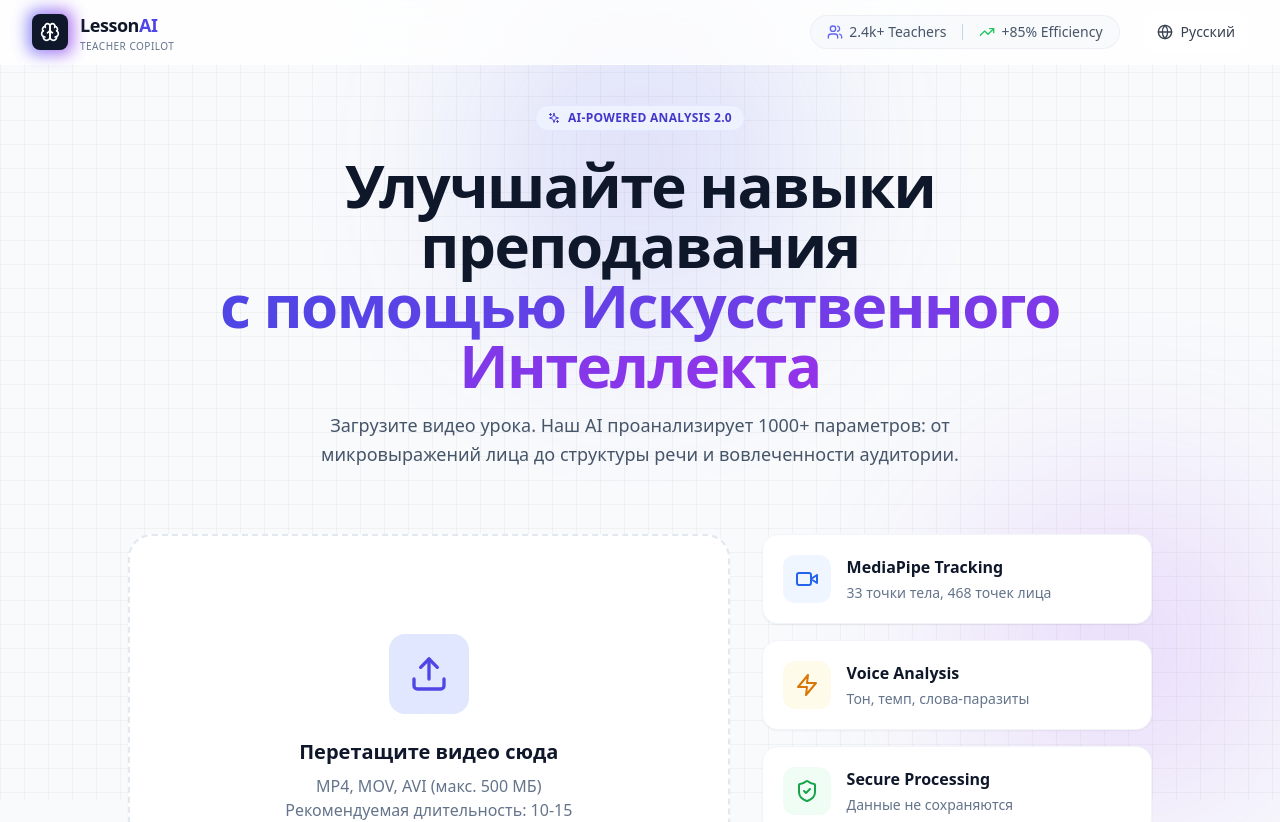
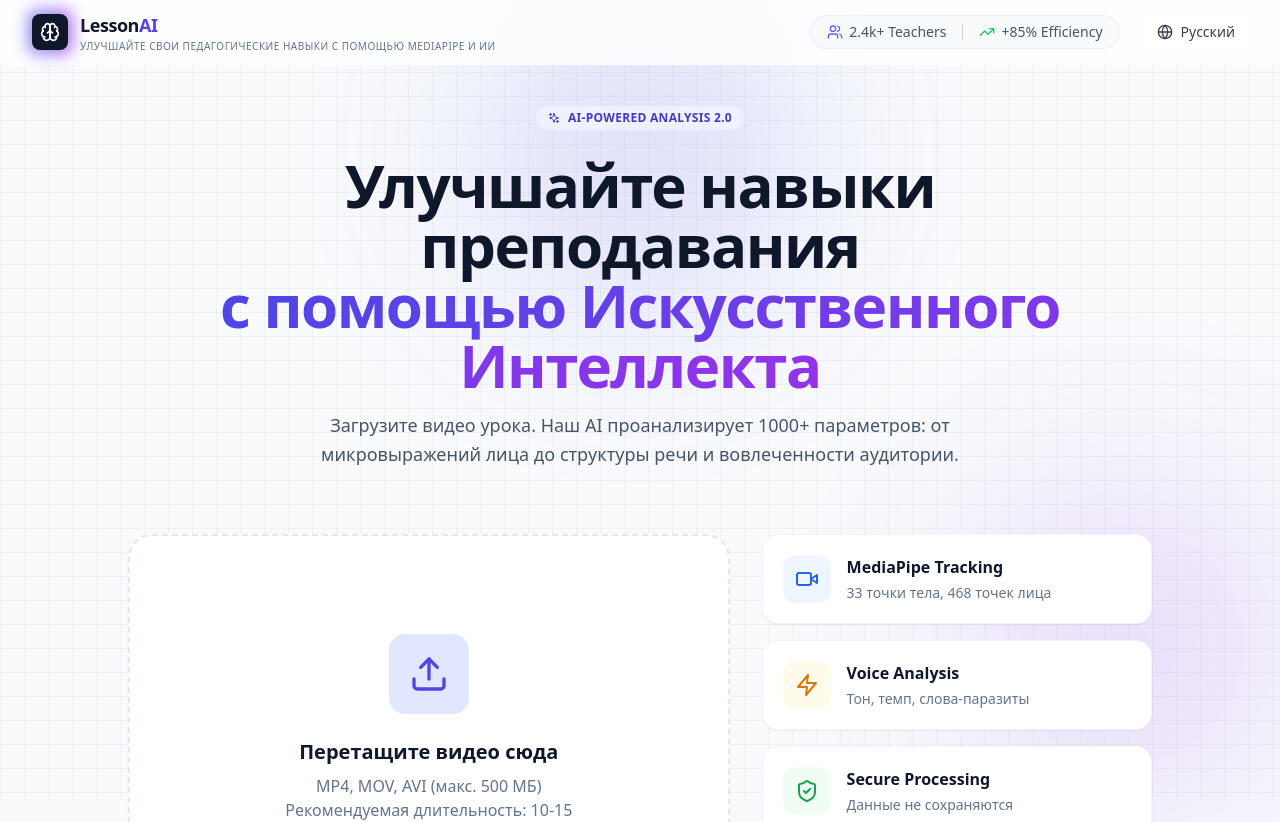
Before and after one commit to Alikeevich/MugalimPipe, a React (Vite) app: page / in a window 1280 px wide. Shown: the top 822 px of the page. Built offline with nearby package versions, Linux system fonts and the light colour scheme.

Commit message:
Updated App.tsx

```diff
--- a/src/App.tsx
+++ b/src/App.tsx
@@ -61,7 +61,7 @@ function App() {
               <h1 className="text-lg font-bold tracking-tight text-slate-900">
                 Lesson<span className="text-indigo-600">AI</span>
               </h1>
-              <p className="text-[10px] font-medium text-slate-500 uppercase tracking-wider">Teacher Copilot</p>
+              <p className="text-[10px] font-medium text-slate-500 uppercase tracking-wider">Улучшайте свои педагогические навыки с помощью MediaPipe и ИИ</p>
             </div>
           </div>
 
```
